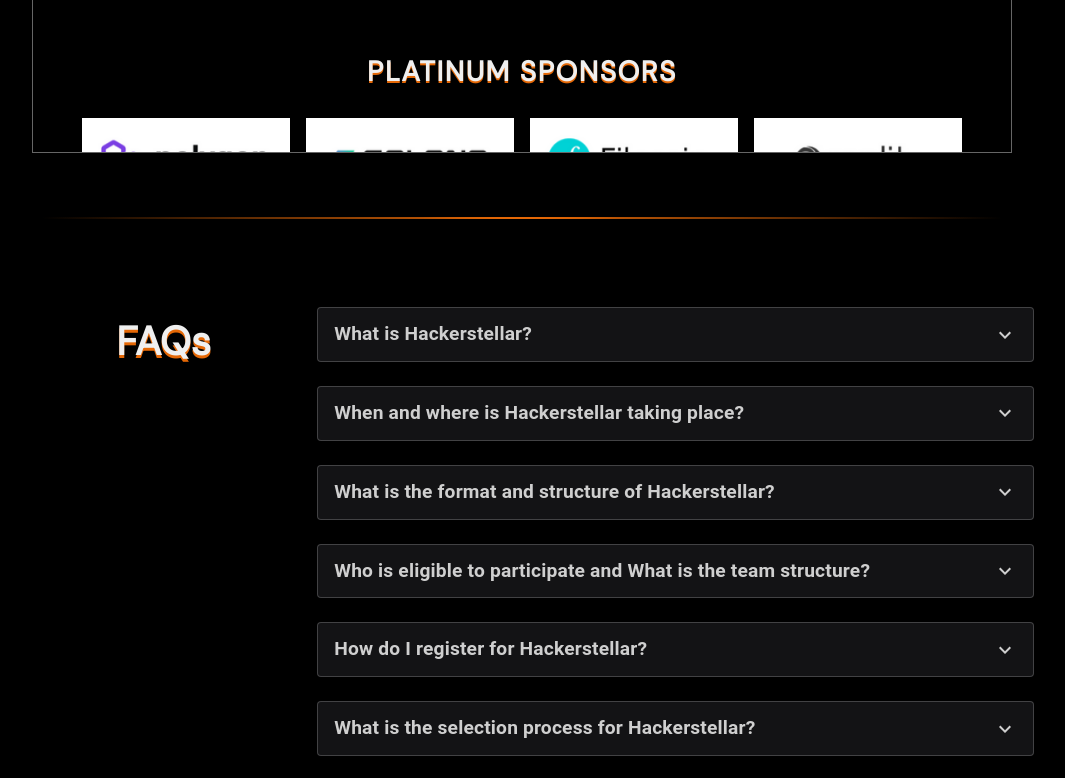
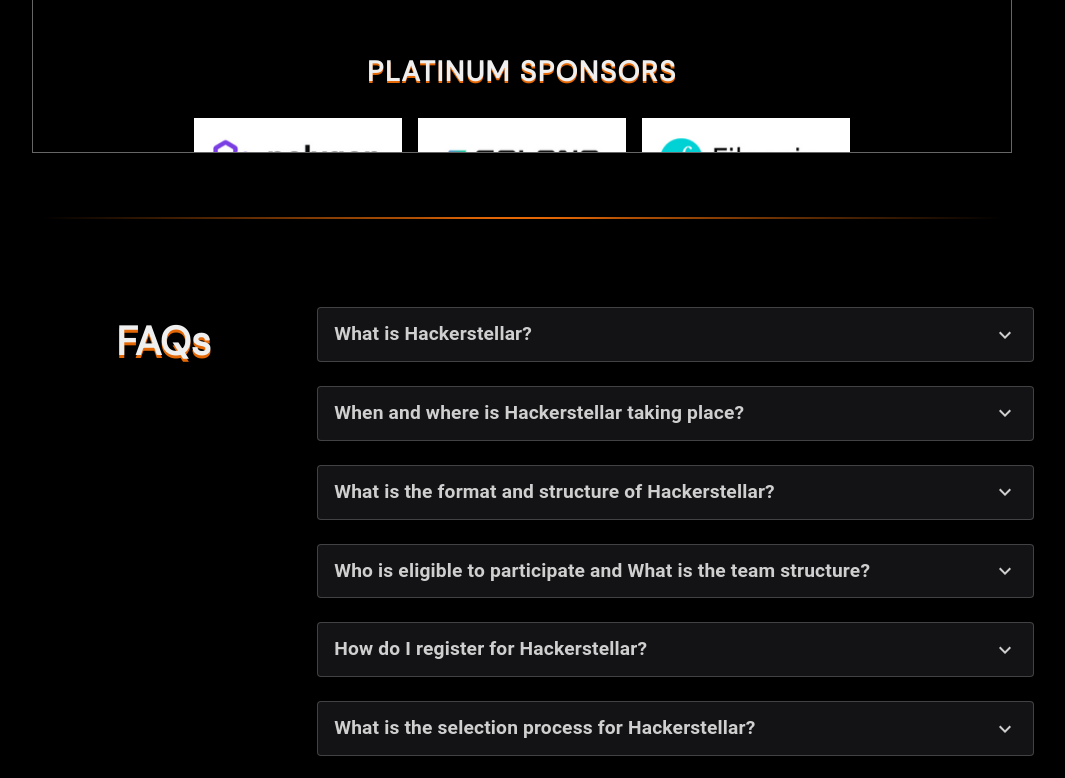
Before and after one commit to CSI-KJSCE/Hackerstellar, a React (Create React App) app: page / in a window 1280 px wide. Shown: the part 5020-5798 px from the top of the page, without its empty margins (118-1183 px from the left). Built offline with nearby package versions, Linux system fonts and the light colour scheme.

Commit message:
feat: qoom added

```diff
--- a/src/data/sponsors/sponsors.json
+++ b/src/data/sponsors/sponsors.json
@@ -71,6 +71,11 @@
                 "name"  : "Interview Cake",
                 "image" : "/images/interview-cake.png",
                 "link"  : "https://www.interviewcake.com/"
+            },
+            {
+                "name"  : "Qoom",
+                "image" : "/images/qoom.png",
+                "link"  : "https://www.interviewcake.com/"
             }
         ]
     },
--- a/src/pages/styles/Sponsors.css
+++ b/src/pages/styles/Sponsors.css
@@ -82,9 +82,10 @@
 .sponsor_content_images {
   display: flex;
   flex-direction: row;
+  flex-wrap: wrap;
   align-items: center;
   justify-content: center;
-  width: 100%;
+  width: 80%;
   height: 100%;
   gap: 1rem;
 }
```
Also changed, not shown: public/images/qoom.png (added).
